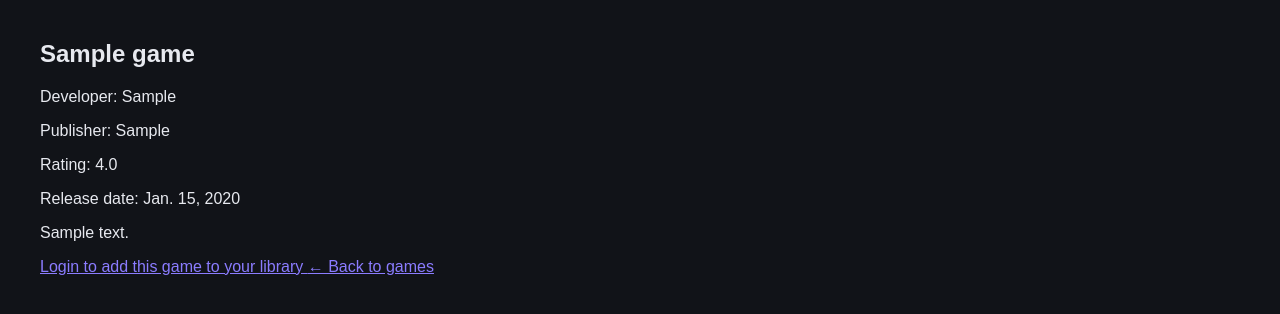
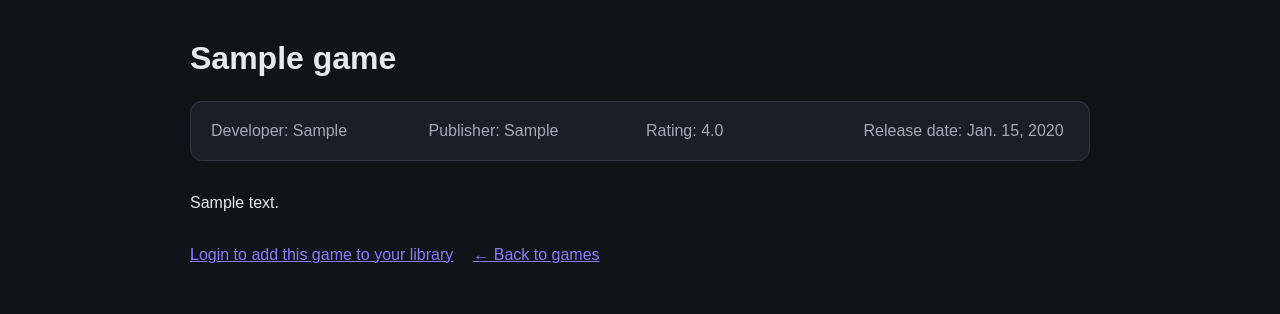
Before and after one commit to Aylar-Hosseinzadeh/gamehub, a Django app: page /games/1/ in a window 1280 px wide. Shown: the part 164-478 px from the top of the page. Run offline with Django 5.2, Linux system fonts and the light colour scheme; tables that the repository leaves empty hold one stand-in row (values such as "Sample post").

Commit message:
Style game detail page and messages
- Improve game detail page layout and metadata styling.
- Style game descriptions and library action buttons.
- Refine spacing between game detail actions.
- Center Django messages and improve their presentation.

```diff
--- a/games/static/games/style.css
+++ b/games/static/games/style.css
@@ -72,6 +72,91 @@ body {
     line-height: 1.6;
 }
 
+.game-detail {
+    max-width: 900px;
+    margin: 0 auto;
+}
+
+.game-detail h1 {
+    margin-top: 0;
+    margin-bottom: 24px;
+    font-size: 2rem;
+}
+
+.game-meta {
+    display: grid;
+    grid-template-columns: repeat(auto-fit, minmax(200px, 1fr));
+    gap: 12px;
+
+    margin-bottom: 28px;
+    padding: 20px;
+
+    background-color: var(--color-surface);
+    border: 1px solid var(--color-border);
+    border-radius: var(--radius-card);
+}
+
+.game-meta p {
+    margin: 0;
+    color: var(--color-muted);
+}
+
+.game-detail-actions {
+    display: flex;
+    flex-wrap: wrap;
+    gap: 20px;
+
+    margin-top: 24px;
+}
+
+.game-description {
+    margin-bottom: 28px;
+    line-height: 1.8;
+}
+
+.game-description p {
+    margin: 0;
+    color: var(--color-text);
+}
+
+.game-detail button {
+    padding: 12px 18px;
+
+    background-color: var(--color-accent);
+    color: var(--color-background);
+
+    border: none;
+    border-radius: 8px;
+
+    font-size: 1rem;
+    cursor: pointer;
+
+    transition: background-color 0.2s ease;
+}
+
+.game-detail button:hover {
+    background-color: var(--color-surface-hover);
+    color: var(--color-text);
+}
+
+.messages {
+    max-width: 900px;
+    margin: 0 auto 24px;
+}
+
+.message {
+    margin: 0;
+    padding: 12px 16px;
+
+    text-align: center;
+
+    background-color: var(--color-surface);
+    border: 1px solid var(--color-border);
+    border-radius: 8px;
+
+    color: var(--color-text);
+}
+
 a,
 a:visited,
 a:hover,
--- a/games/templates/games/detail.html
+++ b/games/templates/games/detail.html
@@ -4,13 +4,18 @@
 {% block content %}
 
 <section class="game-detail">
-    <h2>{{ game.title }}</h2>
+    <h1>{{ game.title }}</h1>
 
+    <div class="game-meta">
         <p>Developer: {{ game.developer }}</p>
         <p>Publisher: {{ game.publisher }}</p>
         <p>Rating: {{ game.rating }}</p>
         <p>Release date: {{ game.release_date }}</p>
+    </div>
+
+    <div class="game-description">
         <p>{{ game.description }}</p>
+    </div>
 
     {% if user.is_authenticated %}
 
@@ -27,12 +32,17 @@
         {% endif %}
 
     {% else %}
+        <div class="game-detail-actions">
             <a href="{% url 'login' %}">
                 Login to add this game to your library
             </a>
+
+            <a href="{% url 'game_list' %}">
+                ← Back to games
+            </a>
+        </div>
     {% endif %}
 
-    <a href="{% url 'game_list' %}">← Back to games</a>
 </section>
 
 {% endblock %}
```
Lines whose indentation alone changed are shown as unchanged.
